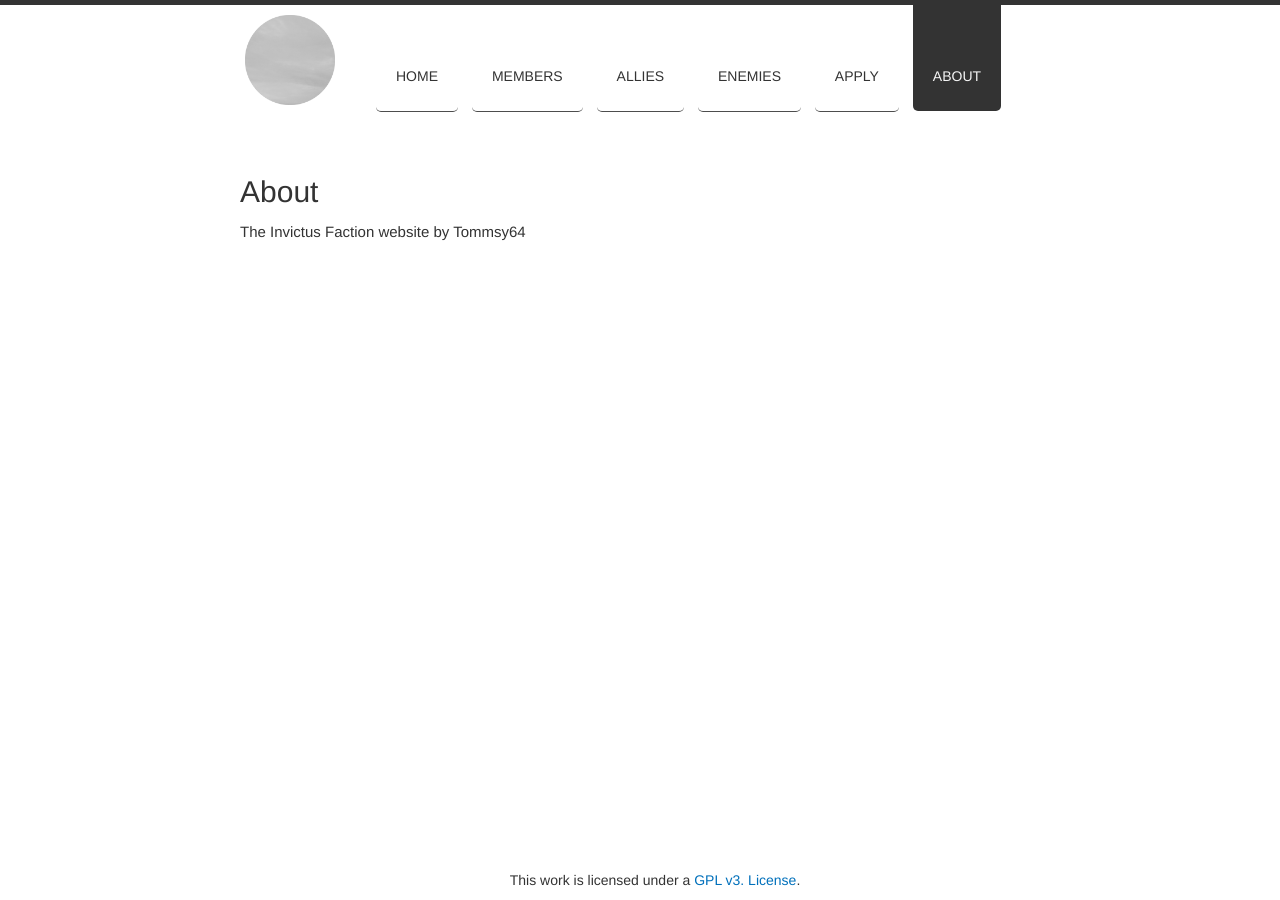
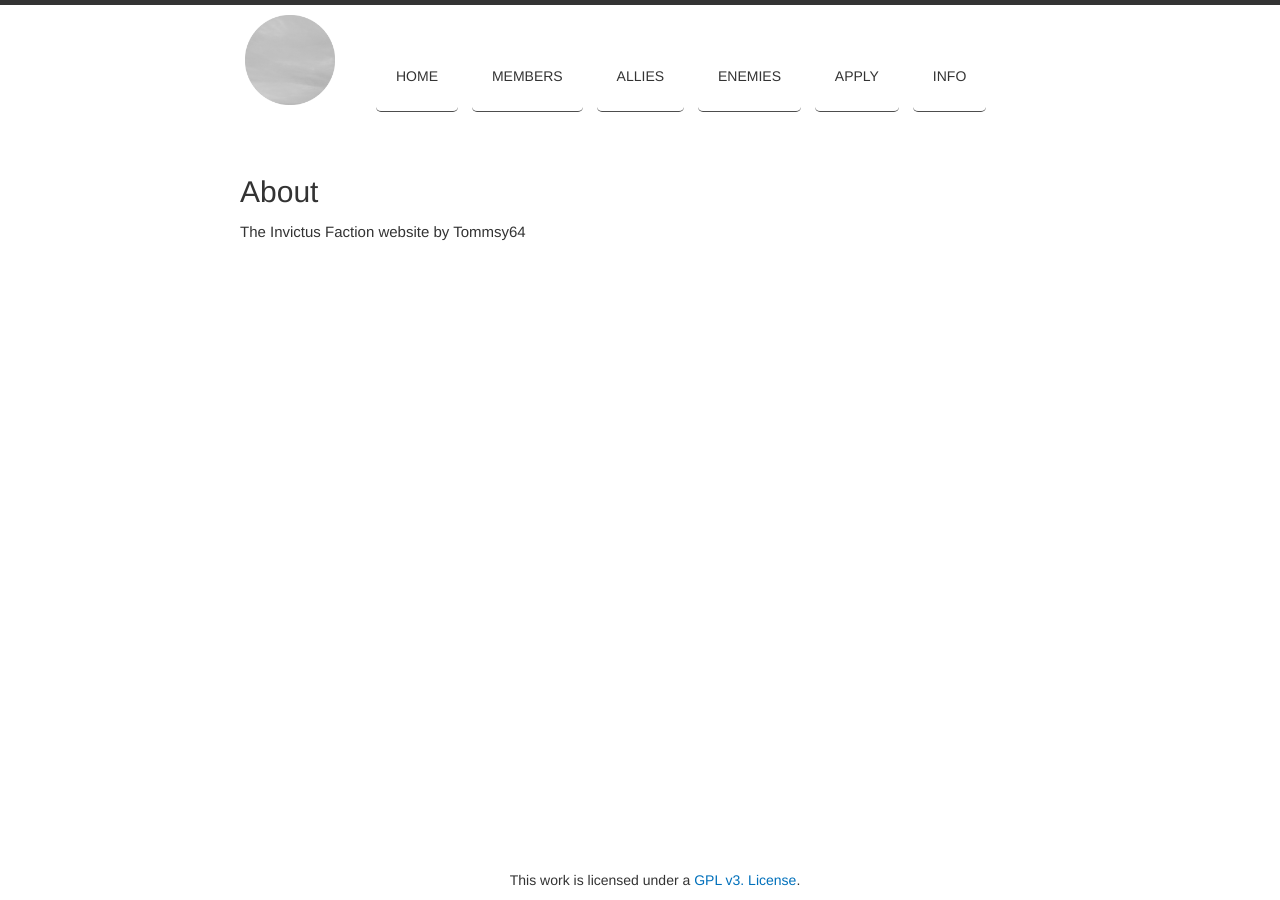
Before and after one commit to Tommsy64/invictus, a Jekyll site: the page built from about/index.md, in a window 1280 px wide. Built offline with Jekyll 4.4.1, drawn with Linux system fonts in a browser that asks for light colours; nearby versions of some CDN libraries; Markdown is read by kramdown in place of the engine named in the settings.

Commit message:
Changed About to Info

```diff
--- a/_data/links.yml
+++ b/_data/links.yml
@@ -13,5 +13,5 @@
 - url: /faction/apply/
   title: Apply
 
-- url: /about/
-  title: About
+- url: /faction/info/
+  title: Info
--- /dev/null
+++ b/faction/info/index.html
@@ -0,0 +1,6 @@
+---
+layout: page
+title: Info
+---
+
+Put some info here
```
